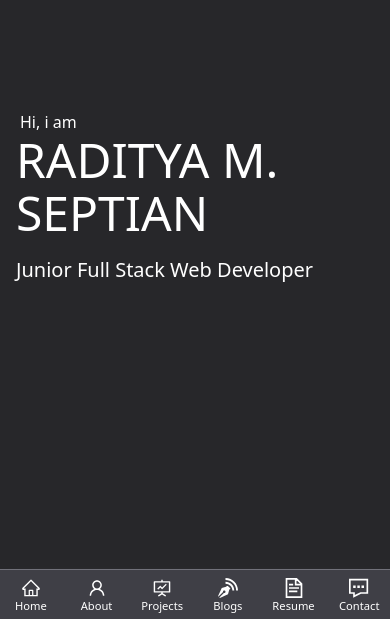
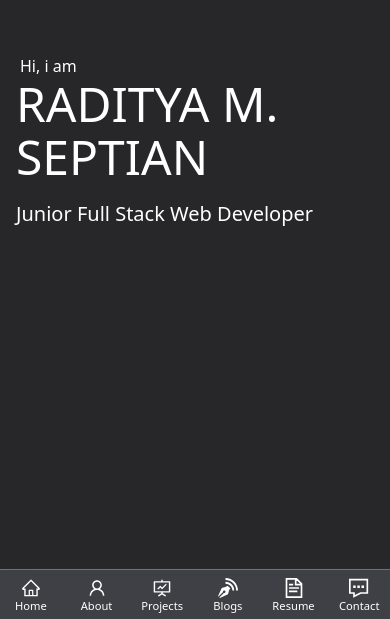
Before and after one commit to radityaseptian/portofolio, a React (Vite) app: page / in a window 390 px wide. Shown: the part 225-844 px from the top of the page. Built offline with nearby package versions, Linux system fonts and the light colour scheme.

Commit message:
fix header in mobile

```diff
--- a/src/components/HeaderContent.jsx
+++ b/src/components/HeaderContent.jsx
@@ -9,7 +9,7 @@ export default function HeaderContent({
   description,
 }) {
   return (
-    <div className='px-4 sm:mx-auto md:mb-20'>
+    <div className='px-4 sm:mx-auto mb-28 md:mb-20'>
       {home && <span className='pl-1'>Hi, i am</span>}
       <div>
         <h1 className='text-5xl lg:text-6xl leading-[3.3rem] pb-4 md:pt-1'>
```
